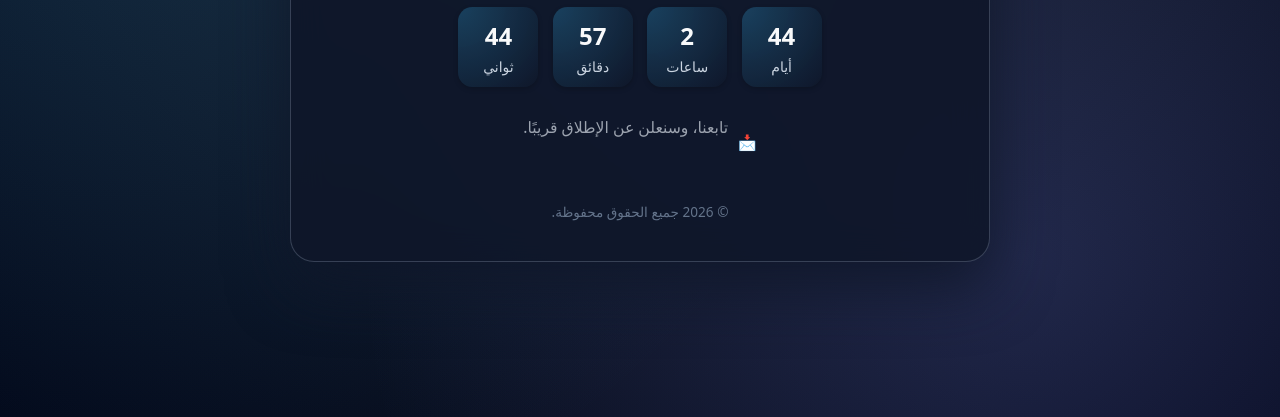
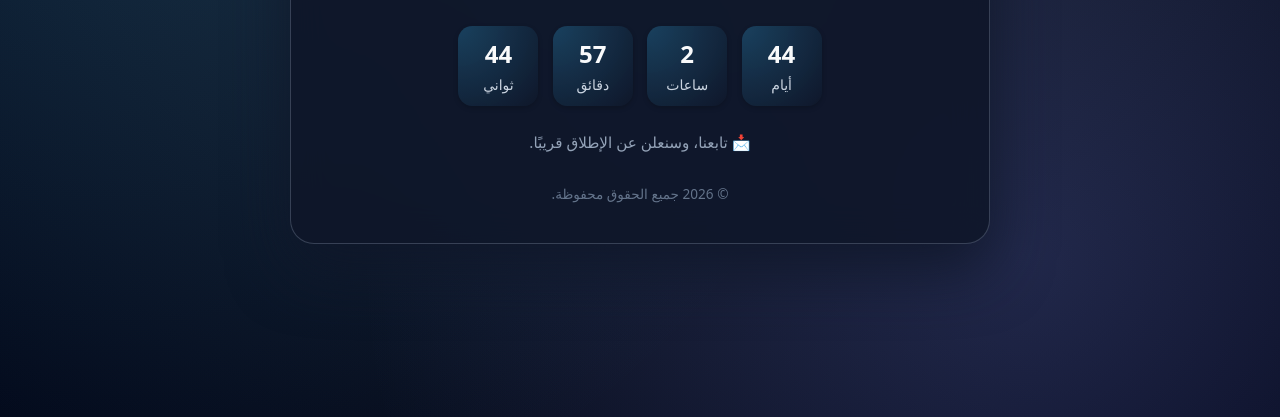
Before and after one commit to ibrawit/coming-soon-website, a plain HTML site: page index.html in a window 1280 px wide. Shown: the part 383-800 px from the top of the page. Drawn offline with Linux system fonts and the light colour scheme.

Commit message:
تحديث التصميم والعداد

```diff
--- a/index.html
+++ b/index.html
@@ -21,7 +21,6 @@
                 نعمل على إطلاق تجربة رقمية حديثة تلائم طموحك.
             </p>
 
-            <!-- العداد الاحترافي -->
             <div class="timer">
                 <div class="time-box">
                     <span id="days" class="number">0</span>
@@ -42,8 +41,7 @@
             </div>
 
             <div class="note">
-                <span>📩</span>
-                <p>تابعنا، وسنعلن عن الإطلاق قريبًا.</p>
+                📩 تابعنا، وسنعلن عن الإطلاق قريبًا.
             </div>
         </div>
 
@@ -54,14 +52,10 @@
 
     <script>
         document.getElementById("year").textContent = new Date().getFullYear();
-
-        // التاريخ المستهدف للإطلاق
         var launchDate = new Date("Mar 15, 2026 00:00:00").getTime();
-
         var timer = setInterval(function () {
             var now = new Date().getTime();
             var distance = launchDate - now;
-
             if (distance <= 0) {
                 clearInterval(timer);
                 ["days","hours","minutes","seconds"].forEach(id => {
@@ -69,12 +63,10 @@
                 });
                 return;
             }
-
             var days = Math.floor(distance / (1000 * 60 * 60 * 24));
             var hours = Math.floor((distance % (1000 * 60 * 60 * 24)) / (1000 * 60 * 60));
             var minutes = Math.floor((distance % (1000 * 60 * 60)) / (1000 * 60));
             var seconds = Math.floor((distance % (1000 * 60)) / 1000);
-
             document.getElementById("days").innerText = days;
             document.getElementById("hours").innerText = hours;
             document.getElementById("minutes").innerText = minutes;
--- a/style.css
+++ b/style.css
@@ -74,10 +74,7 @@ body {
     font-size: 0.98rem;
 }
 
-/* ============================
-   🔥 العداد الاحترافي
-   ============================ */
-
+/* العداد */
 .timer {
     display: flex;
     gap: 0.9rem;
@@ -91,7 +88,7 @@ body {
     flex-direction: column;
     justify-content: center;
     align-items: center;
-    width: 80px;
+    flex: 0 0 80px;
     height: 80px;
     border-radius: 0.9rem;
     background: radial-gradient(circle at top left, rgba(56, 189, 248, 0.25), rgba(15, 23, 42, 0.95));
@@ -111,14 +108,17 @@ body {
     color: #cbd5e1;
 }
 
+/* تابعنا */
 .note {
     display: flex;
     align-items: center;
     justify-content: center;
-    gap: 0.6rem;
+    gap: 0.5rem;
     color: #94a3b8;
     font-size: 0.95rem;
     margin-top: 1rem;
+    text-align: center;
+    white-space: nowrap;
 }
 
 footer {
```
